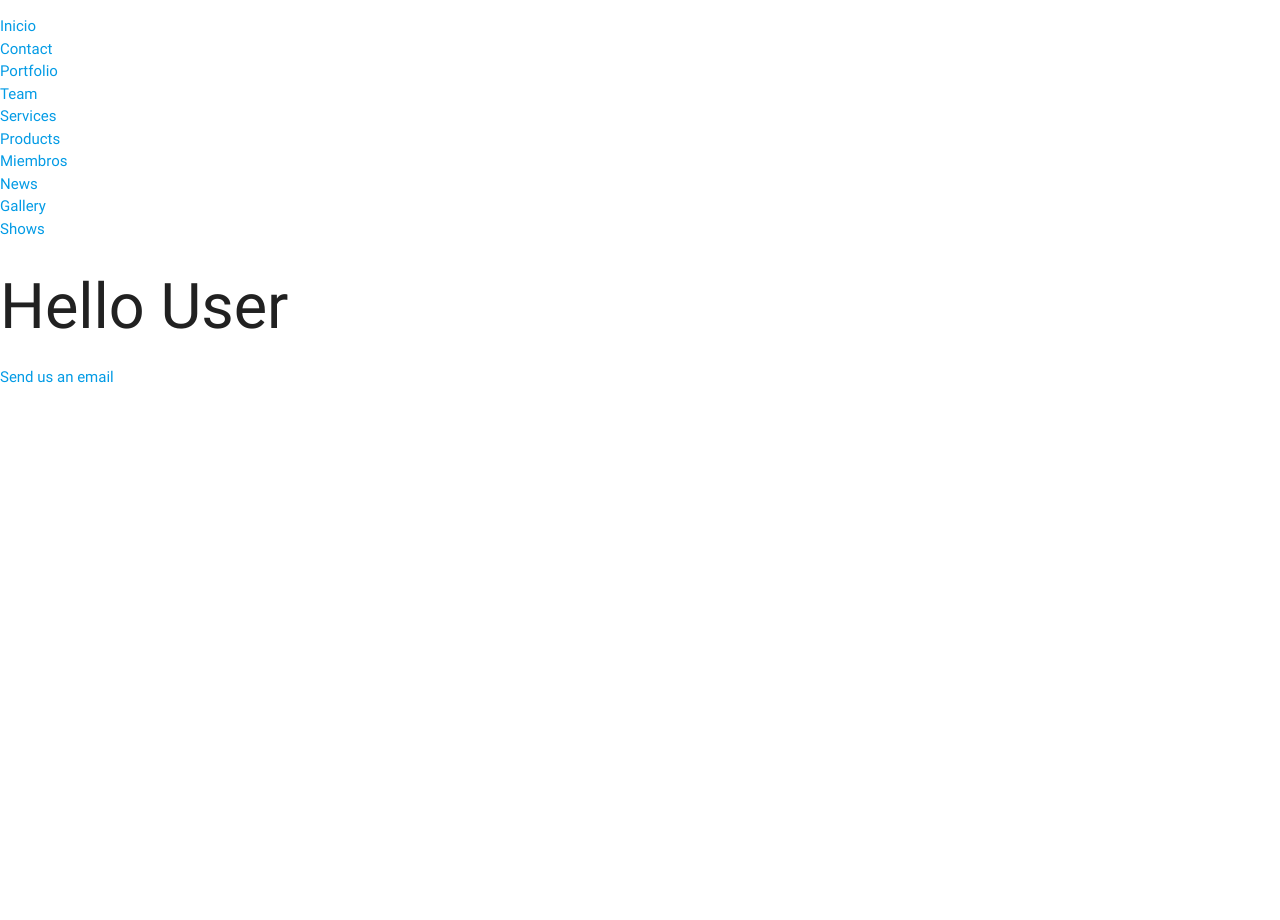
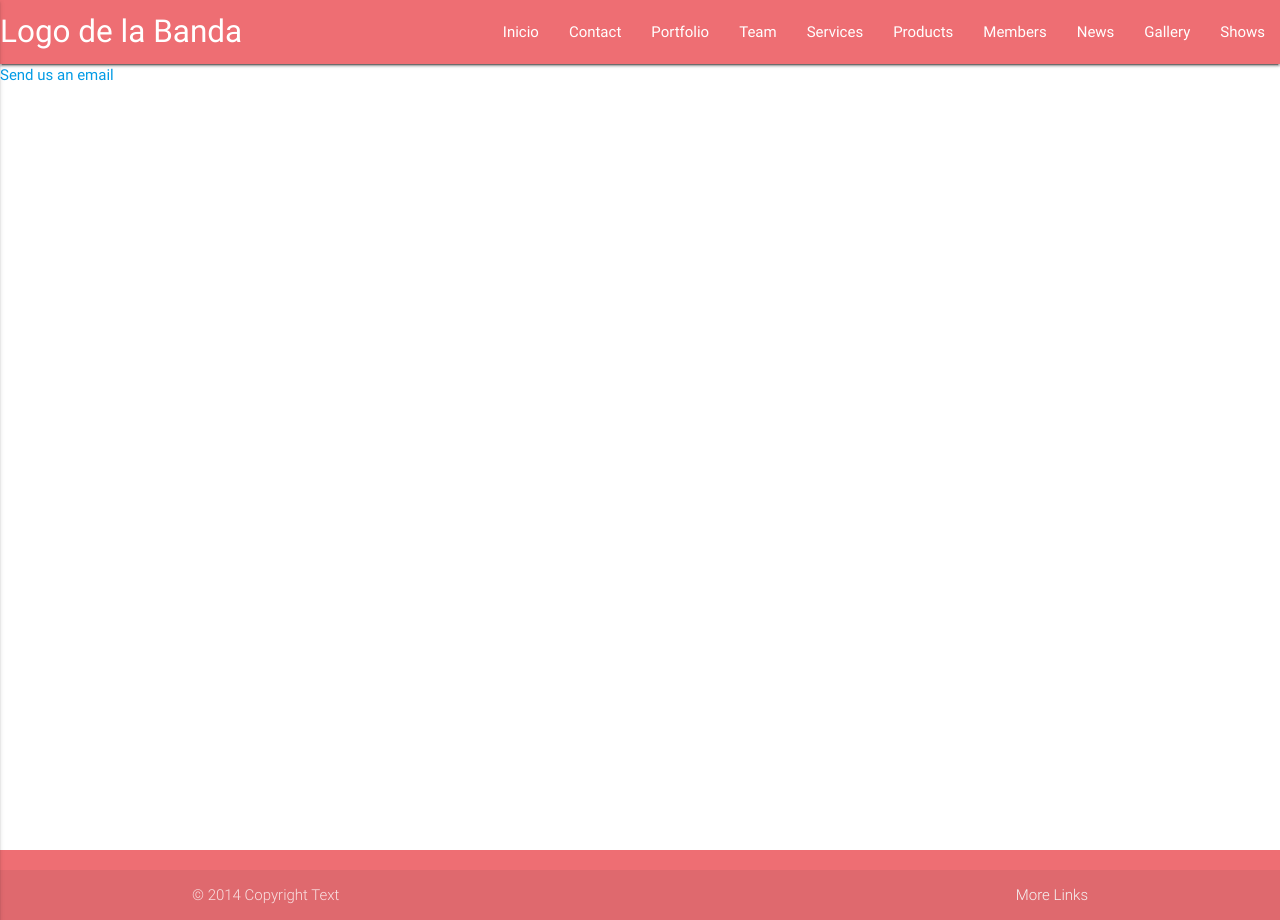
Before and after one commit to elpatiostudio/django_hello, a Django app: page /contact/ in a window 1280 px wide. Run offline with Django 3.2, Linux system fonts and the light colour scheme; some libraries are stand-ins or nearby versions.

Commit message:
navbar and footer web

```diff
--- a/django.prj/dlp/templates/base.html
+++ b/django.prj/dlp/templates/base.html
@@ -5,19 +5,54 @@
 
 		 <!-- Compiled and minified CSS -->
   <link rel="stylesheet" href="https://cdnjs.cloudflare.com/ajax/libs/materialize/0.100.0/css/materialize.min.css">
+  <style type="text/css">
+    body {
+    display: flex;
+    min-height: 100vh;
+    flex-direction: column;
+  }
 
+  main {
+    flex: 1 0 auto;
+  }
+</style>
 	</head>
 	<body>
-		{% block main_menu %}
+<header>
+	<nav>
+    <div class="nav-wrapper">
+     <a href="#!" class="brand-logo">Logo de la Banda</a>
+      <a href="#" data-activates="mobile-demo" class="button-collapse"><i class="material-icons">menu</i></a>
+       {% block main_menu %}
 			{% include "main_menu.html" %}
 		{% endblock %}
-		<h1>Hello {{ name }}</h1>
+    </div>
+  </nav>
+</header>
+
+<main>
+		<!-- contenido de django -->
 		{% block content %}
 		Here you will place the content
 		{% endblock content %}
+</main>
+
+<footer class="page-footer">
+          <div class="footer-copyright">
+            <div class="container">
+            © 2014 Copyright Text
+            <a class="grey-text text-lighten-4 right" href="#!">More Links</a>
+            </div>
+          </div>
+ </footer>
+
+		  <!-- Compiled and minified JavaScript -->
+		  <script type="text/javascript" src="https://code.jquery.com/jquery-3.2.1.min.js"></script>
+  <script src="https://cdnjs.cloudflare.com/ajax/libs/materialize/0.100.0/js/materialize.min.js"></script>
+  <script type="text/JavaScript">
+  $(".button-collapse").sideNav();
+  </script>
 
 
-		  <!-- Compiled and minified JavaScript -->
-  <script src="https://cdnjs.cloudflare.com/ajax/libs/materialize/0.100.0/js/materialize.min.js"></script>
 	</body>
 </html>
--- a/django.prj/dlp/templates/main_menu.html
+++ b/django.prj/dlp/templates/main_menu.html
@@ -1,12 +1,29 @@
-<ul>
-	<li><a href="/">Inicio</a></li>
+
+<nav>
+    <div class="nav-wrapper">
+      <ul class="right hide-on-med-and-down">
+        <li><a href="/">Inicio</a></li>
 	<li><a href="/contact">Contact</a></li>
 	<li><a href="/portfolio">Portfolio</a></li>
 	<li><a href="/team">Team</a></li>
 	<li><a href="/services">Services</a></li>
 	<li><a href="/products">Products</a></li>
-	<li><a href="/members">Miembros </a></li>
+	<li><a href="/members">Members </a></li>
 	<li><a href="/news">News </a></li>
 	<li><a href="/gallery">Gallery </a></li>
 	<li><a href="/shows">Shows </a></li>
-</ul>
+      </ul>
+      <ul class="side-nav" id="mobile-demo">
+        <li><a href="/">Inicio</a></li>
+	<li><a href="/contact">Contact</a></li>
+	<li><a href="/portfolio">Portfolio</a></li>
+	<li><a href="/team">Team</a></li>
+	<li><a href="/services">Services</a></li>
+	<li><a href="/products">Products</a></li>
+	<li><a href="/members">Members </a></li>
+	<li><a href="/news">News </a></li>
+	<li><a href="/gallery">Gallery </a></li>
+	<li><a href="/shows">Shows </a></li>
+      </ul>
+    </div>
+  </nav>
```
